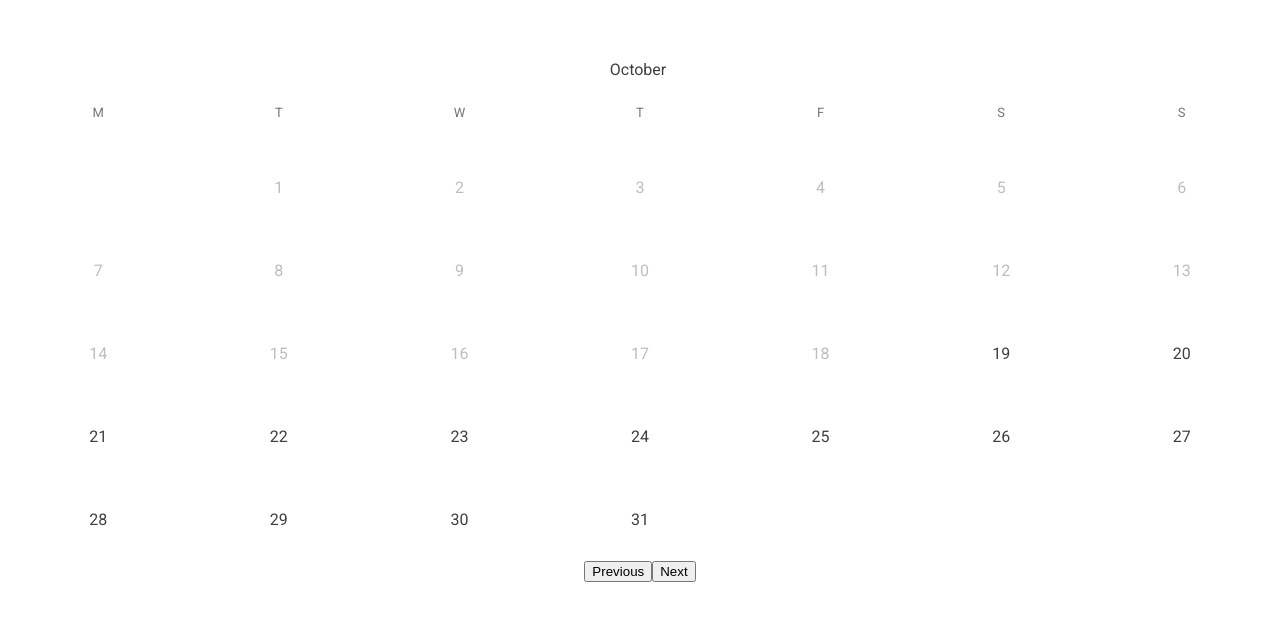
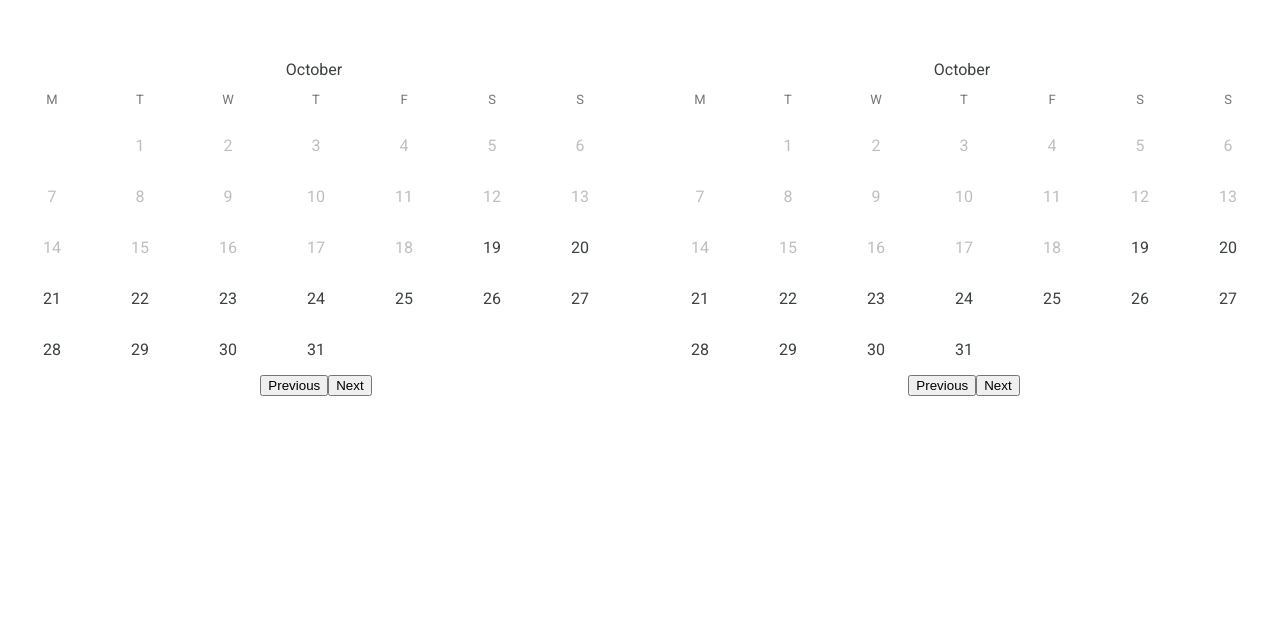
Before and after one commit to kurtlocker/date-picker, a Vue app: page / in a window 1280 px wide. Shown: the top 620 px of the page. Built offline with nearby package versions, Linux system fonts and the light colour scheme.

Commit message:
Bootstrapping DatePicker wrapper component

```diff
--- a/src/App.vue
+++ b/src/App.vue
@@ -1,16 +1,16 @@
 <template>
   <div id="app">
-    <calendar />
+    <date-picker />
   </div>
 </template>
 
 <script>
-import Calendar from './components/Calendar.vue'
+import DatePicker from './components/DatePicker.vue'
 
 export default {
   name: 'app',
   components: {
-    Calendar
+    DatePicker
   }
 }
 </script>
--- a/src/components/Calendar.vue
+++ b/src/components/Calendar.vue
@@ -1,5 +1,5 @@
 <template>
-  <section class="calendar" :data-month="date.getUTCMonth()" :data-year="date.getUTCFullYear()">
+  <div class="calendar" :data-month="date.getUTCMonth()" :data-year="date.getUTCFullYear()">
     <header>
       {{ month }}&nbsp;
       <span v-if="needsYear">{{ date.getUTCFullYear() }}</span>
@@ -29,7 +29,7 @@
     </main>
     <button @click="updateMonth(-1)">Previous</button>
     <button @click="updateMonth(1)">Next</button>
-  </section>
+  </div>
 </template>
 
 <script>
@@ -37,11 +37,20 @@ export default {
   name: "Calendar",
   data() {
     return {
+      /**
+       * Used to determine if a particular date is in the past.
+       */
       today: new Date(),
+      /**
+       * The date object used by the component
+       */
       date: this.initialDate
     };
   },
   props: {
+    /**
+     * Intialize the calendar with a date.
+     */
     initialDate: {
       type: Date,
       required: false,
@@ -66,23 +75,40 @@ export default {
       }
       return weekDayMap;
     },
+    /**
+     * Returns the number of days in the month.
+     * @returns {Number}
+     */
     days() {
       return this.getDaysInMonth(
         this.date.getUTCFullYear(),
         this.date.getUTCMonth()
       );
     },
+    /**
+     * The number of days to offset before day 1 of the month starts.
+     * Corresponds with blank cells in the calendar month.
+     * @returns {Number}
+     */
     daysOffset() {
-      const { date, weekDayMap } = this;
-      const monthStartDay = this.getMonthStartDay(
+      const { date, weekDayMap, getMonthStartDay } = this;
+      const monthStartDay = getMonthStartDay(
         date.getUTCFullYear(),
         date.getUTCMonth()
       );
       return weekDayMap[monthStartDay].num;
     },
+    /**
+     * The name of the month
+     * @returns {String}
+     */
     month() {
       return this.date.toLocaleString("default", { month: "long" });
     },
+    /**
+     * Determines if we should display the year.
+     * @returns {Boolean}
+     */
     needsYear() {
       const { date, today } = this;
       return (
@@ -112,10 +138,22 @@ export default {
     getWeekDay(date, form) {
       return date.toLocaleDateString(undefined, { weekday: form });
     },
+    /**
+     * Returns the localized weekday name for the given year and month.
+     * @param {Number} year
+     * @param {Number} month
+     * @return {String}
+     */
     getMonthStartDay(year, month) {
       const date = new Date(year, month, 1);
       return this.getWeekDay(date, "long");
     },
+    /**
+     * Determines if a given calendarDay is in the past by comparing it to
+     * today's date.
+     * @param {Number} calendarDay
+     * @return {Boolean}
+     */
     isPast(calendarDay) {
       const { today, date } = this;
       const calendarYear = date.getUTCFullYear();
@@ -129,11 +167,15 @@ export default {
         (calendarMonth === todayMonth && calendarDay < todayDay)
       );
     },
+    /**
+     * Updates the calendar month by +|- 1
+     * @param {Number} n The month number to shift by
+     * @returns {void}
+     */
     updateMonth(n) {
-      const { date } = this;
       const newDate = new Date(
-        date.getUTCFullYear(),
-        date.getUTCMonth() + n,
+        this.date.getUTCFullYear(),
+        this.date.getUTCMonth() + n,
         1
       );
       this.date = newDate;
@@ -154,7 +196,7 @@ export default {
       display: grid;
       grid-template-columns: 1fr 1fr 1fr 1fr 1fr 1fr 1fr;
       li {
-        padding: 2em;
+        padding: 1em;
       }
     }
   }
--- /dev/null
+++ b/src/components/DatePicker.vue
@@ -0,0 +1,28 @@
+<template>
+  <div class="date-picker">
+    <calendar class="date-picker__calendar" />
+    <calendar class="date-picker__calendar" />
+  </div>
+</template>
+
+<script>
+import Calendar from './Calendar.vue'
+
+export default {
+  name: 'DatePicker',
+  components: {
+    Calendar,
+  }
+}
+</script>
+
+<style lang="scss" scoped>
+.date-picker {
+  display: grid;
+  grid-template-columns: 1fr;
+  grid-gap: 2em;
+  @media screen and (min-width: 787px) {
+    grid-template-columns: 1fr 1fr;
+  }
+}
+</style>
```
